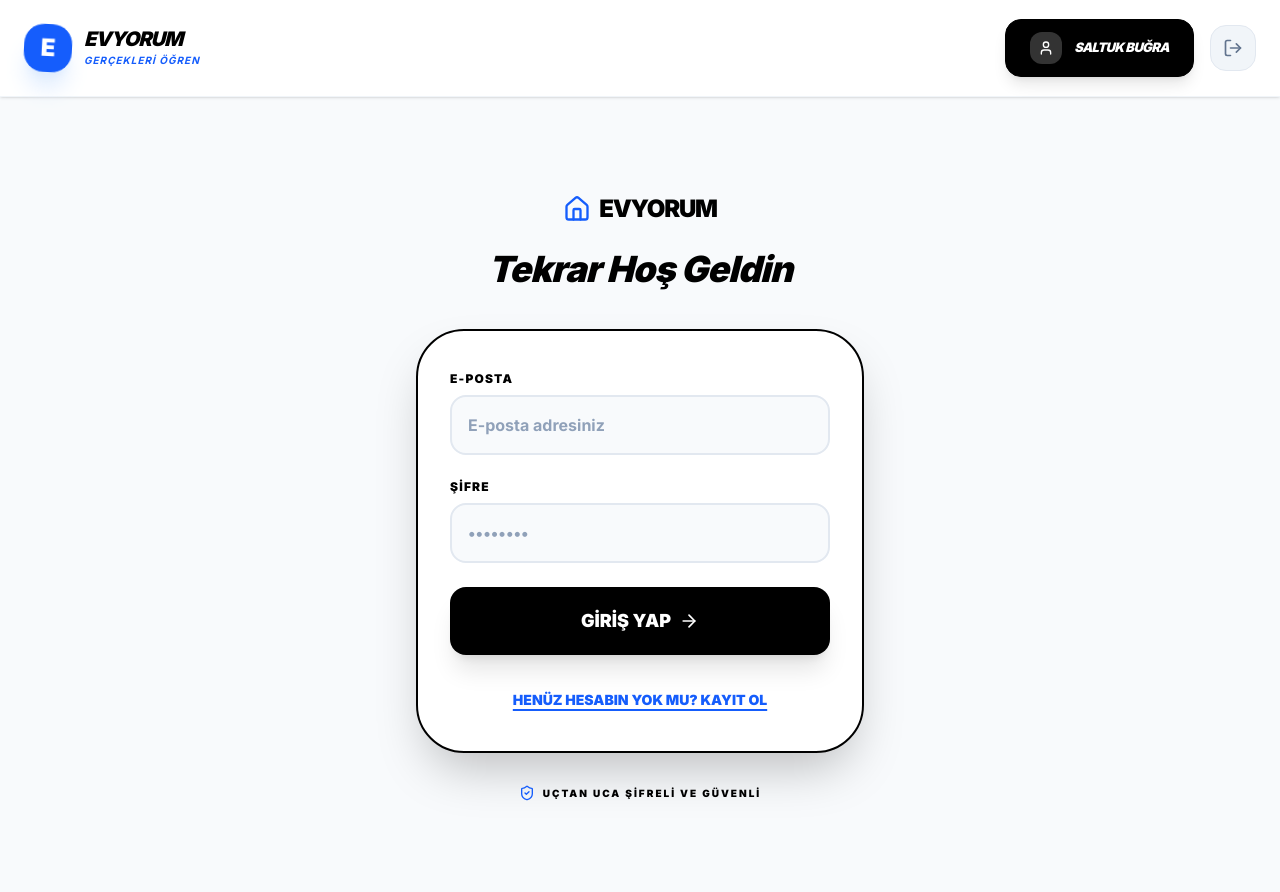
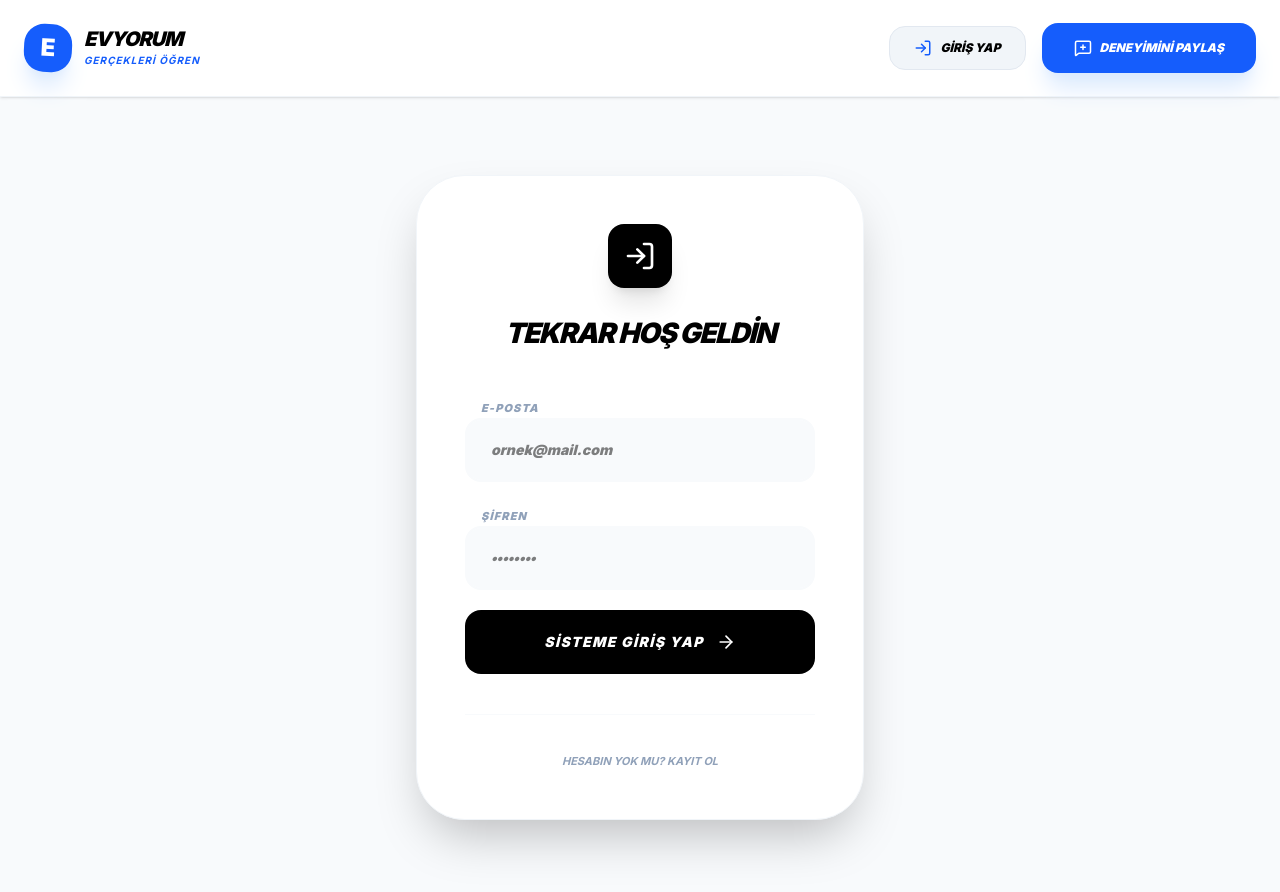
Before and after one commit to sbhdog13-ux/evyorum, a Next.js app: page /giris in a window 1280 px wide. Shown: the top 892 px of the page. Built offline with nearby package versions, Linux system fonts and the light colour scheme.

Commit message:
Logo renkleri ve giris yap butonu duzeltildi

```diff
--- a/app/giris/page.tsx
+++ b/app/giris/page.tsx
@@ -1,110 +1,58 @@
 "use client";
-import React, { useState } from 'react';
-import { Mail, Lock, User, ArrowRight, Home, ShieldCheck } from 'lucide-react';
-import Link from 'next/link';
-import { useRouter } from 'next/navigation';
 
-export default function AuthPage() {
-  const [isLogin, setIsLogin] = useState(true);
-  const [kvkkAccepted, setKvkkAccepted] = useState(false);
-  const [error, setError] = useState("");
-  const router = useRouter();
+import { useState } from 'react';
+import { LogIn, Mail, Lock, User, ArrowRight, UserPlus } from 'lucide-react';
 
-  const handleAuth = (e: React.FormEvent) => {
+export default function GirisKayitSayfasi() {
+  const [mode, setMode] = useState<'giris' | 'kayit'>('giris');
+
+  const handleSubmit = (e: React.FormEvent) => {
     e.preventDefault();
-    if (!isLogin && !kvkkAccepted) {
-      setError("Devam etmek için KVKK ve Aydınlatma metnini onaylamalısınız.");
-      return;
-    }
-    // Giriş yapılmış gibi simüle et
-    localStorage.setItem("user", "Ahmet Yılmaz");
-    router.push('/');
+
+    // BURASI ÇOK ÖNEMLİ: Tarayıcıya "Giriş Yapıldı" notu bırakıyoruz
+    localStorage.setItem('userLoggedIn', 'true');
+    localStorage.setItem('userName', 'SALTUK BUĞRA');
+
+    // Anasayfaya gönderiyoruz
+    window.location.href = '/';
   };
 
   return (
-    <div className="min-h-screen bg-slate-50 flex flex-col justify-center py-12 px-6">
-      <div className="sm:mx-auto sm:w-full sm:max-w-md text-center">
-        <Link href="/" className="inline-flex items-center gap-2 mb-6 group">
-          <Home className="text-blue-600 group-hover:scale-110 transition-transform" size={28} />
-          <span className="text-2xl font-black text-black tracking-tighter">EVYORUM</span>
-        </Link>
-        <h2 className="text-4xl font-black text-black tracking-tight italic">
-          {isLogin ? 'Tekrar Hoş Geldin' : 'Aramıza Katıl'}
-        </h2>
+    <div className="min-h-screen bg-slate-50 flex items-center justify-center p-6 text-black font-sans">
+      <div className="max-w-md w-full bg-white rounded-[3rem] p-12 shadow-2xl border border-slate-100 relative overflow-hidden">
+        <div className="text-center mb-10">
+          <div className="w-16 h-16 bg-black rounded-2xl flex items-center justify-center text-white mx-auto mb-6 shadow-xl">
+            {mode === 'giris' ? <LogIn size={32} /> : <UserPlus size={32} />}
+          </div>
+          <h1 className="text-[28px] font-black uppercase italic tracking-tighter mb-2">
+            {mode === 'giris' ? 'TEKRAR HOŞ GELDİN' : 'YENİ HESAP AÇ'}
+          </h1>
         </div>
 
-      <div className="mt-10 sm:mx-auto sm:w-full sm:max-w-md">
-        <div className="bg-white py-10 px-8 shadow-2xl rounded-[3rem] border-2 border-black">
-          <form className="space-y-6" onSubmit={handleAuth}>
-            {!isLogin && (
-              <div>
-                <label className="block text-xs font-black text-black mb-2 uppercase tracking-widest">AD SOYAD</label>
-                <input
-                  type="text"
-                  required
-                  className="block w-full p-4 bg-slate-50 border-2 border-slate-200 rounded-2xl focus:border-black outline-none transition-all font-bold text-black placeholder:text-slate-400"
-                  placeholder="Örn: Ahmet Yılmaz"
-                />
+        <form onSubmit={handleSubmit} className="space-y-5">
+          {mode === 'kayit' && (
+            <div className="space-y-2">
+              <label className="text-[11px] font-black uppercase italic tracking-widest ml-4 text-slate-400">ADIN VE SOYADIN</label>
+              <input type="text" required placeholder="ÖRN: SALTUK BUĞRA" className="w-full h-16 bg-slate-50 border-2 border-slate-50 rounded-2xl px-6 text-[14px] font-black italic focus:outline-none focus:border-blue-600 transition-all" />
             </div>
           )}
-
-            <div>
-              <label className="block text-xs font-black text-black mb-2 uppercase tracking-widest">E-POSTA</label>
-              <input
-                type="email"
-                required
-                className="block w-full p-4 bg-slate-50 border-2 border-slate-200 rounded-2xl focus:border-black outline-none transition-all font-bold text-black placeholder:text-slate-400"
-                placeholder="E-posta adresiniz"
-              />
+          <div className="space-y-2">
+            <label className="text-[11px] font-black uppercase italic tracking-widest ml-4 text-slate-400">E-POSTA</label>
+            <input type="email" required placeholder="ornek@mail.com" className="w-full h-16 bg-slate-50 border-2 border-slate-50 rounded-2xl px-6 text-[14px] font-black italic focus:outline-none focus:border-blue-600 transition-all" />
           </div>
-
-            <div>
-              <label className="block text-xs font-black text-black mb-2 uppercase tracking-widest">ŞİFRE</label>
-              <input
-                type="password"
-                required
-                className="block w-full p-4 bg-slate-50 border-2 border-slate-200 rounded-2xl focus:border-black outline-none transition-all font-bold text-black placeholder:text-slate-400"
-                placeholder="••••••••"
-              />
+          <div className="space-y-2">
+            <label className="text-[11px] font-black uppercase italic tracking-widest ml-4 text-slate-400">ŞİFREN</label>
+            <input type="password" required placeholder="••••••••" className="w-full h-16 bg-slate-50 border-2 border-slate-50 rounded-2xl px-6 text-[14px] font-black italic focus:outline-none focus:border-blue-600 transition-all" />
           </div>
-
-            {!isLogin && (
-              <div className="flex flex-col gap-2 bg-slate-50 p-4 rounded-2xl border border-slate-200">
-                <div className="flex items-start gap-3">
-                  <input
-                    type="checkbox"
-                    id="kvkk"
-                    checked={kvkkAccepted}
-                    onChange={(e) => setKvkkAccepted(e.target.checked)}
-                    className="mt-1 w-5 h-5 rounded border-2 border-black cursor-pointer accent-blue-600"
-                  />
-                  <label htmlFor="kvkk" className="text-[11px] text-black font-bold leading-tight cursor-pointer">
-                    <span className="text-blue-600 underline">KVKK Aydınlatma Metni</span>'ni okudum ve kabul ediyorum.
-                  </label>
-                </div>
-                {error && <p className="text-red-600 text-[10px] font-black uppercase tracking-tighter">{error}</p>}
-              </div>
-            )}
-
-            <button type="submit" className="w-full bg-black text-white p-5 rounded-2xl font-black text-lg shadow-xl hover:bg-blue-600 transition-all flex items-center justify-center gap-2">
-              {isLogin ? 'GİRİŞ YAP' : 'KAYIT OL'}
-              <ArrowRight size={20} />
+          <button type="submit" className="w-full h-16 bg-black text-white rounded-2xl text-[14px] font-black uppercase italic tracking-widest hover:bg-blue-600 transition-all flex items-center justify-center gap-3">
+            {mode === 'giris' ? 'SİSTEME GİRİŞ YAP' : 'HESABI OLUŞTUR'} <ArrowRight size={20} />
           </button>
         </form>
 
-          <div className="mt-8 text-center">
-            <button
-              onClick={() => {setIsLogin(!isLogin); setError("");}}
-              className="text-sm font-black text-blue-600 hover:text-black transition-colors underline decoration-2 underline-offset-4"
-            >
-              {isLogin ? 'HENÜZ HESABIN YOK MU? KAYIT OL' : 'ZATEN ÜYE MİSİN? GİRİŞ YAP'}
+        <div className="mt-10 text-center border-t border-slate-50 pt-8">
+          <button onClick={() => setMode(mode === 'giris' ? 'kayit' : 'giris')} className="text-[11px] font-bold text-slate-400 uppercase italic hover:text-blue-600">
+            {mode === 'giris' ? "Hesabın yok mu? KAYIT OL" : "Zaten hesabın var mı? GİRİŞ YAP"}
           </button>
-          </div>
-        </div>
-
-        <div className="mt-8 flex justify-center items-center gap-2 text-black text-[10px] font-black uppercase tracking-[0.2em]">
-          <ShieldCheck size={16} className="text-blue-600" />
-          Uçtan uca şifreli ve güvenli
         </div>
       </div>
     </div>
--- a/app/layout.tsx
+++ b/app/layout.tsx
@@ -1,20 +1,44 @@
 "use client";
 
+import { useState, useEffect } from "react";
 import { Inter } from "next/font/google";
 import "./globals.css";
 import Link from "next/link";
-import { User, LogOut } from "lucide-react";
+import { User, LogOut, MessageSquarePlus, LogIn } from "lucide-react";
+import { useRouter } from "next/navigation";
 
 const inter = Inter({ subsets: ["latin"] });
 
 export default function RootLayout({ children }: { children: React.ReactNode }) {
-  const userName = "SALTUK BUĞRA";
+  const [isLoggedIn, setIsLoggedIn] = useState(false);
+  const [userName, setUserName] = useState("");
+  const router = useRouter();
+
+  useEffect(() => {
+    const savedLogin = localStorage.getItem('userLoggedIn');
+    const savedName = localStorage.getItem('userName');
+    if (savedLogin === 'true') {
+      setIsLoggedIn(true);
+      setUserName(savedName || "SALTUK BUĞRA");
+    }
+  }, []);
+
+  const handleLogout = () => {
+    if (confirm('Çıkış yapmak istiyor musunuz?')) {
+      localStorage.removeItem('userLoggedIn');
+      localStorage.removeItem('userName');
+      setIsLoggedIn(false);
+      window.location.href = '/';
+    }
+  };
 
   return (
     <html lang="tr">
       <body className={inter.className}>
         <header className="sticky top-0 z-[100] bg-white border-b border-slate-100 shadow-sm">
           <div className="max-w-7xl mx-auto px-6 h-24 flex items-center justify-between">
+
+            {/* LOGO: Mavi rengi geri ekledik */}
             <Link href="/" className="flex items-center gap-3">
               <div className="w-12 h-12 bg-blue-600 rounded-[1.25rem] flex items-center justify-center text-white font-black text-2xl rotate-3 shadow-xl shadow-blue-100">E</div>
               <div className="flex flex-col text-left">
@@ -24,23 +48,28 @@ export default function RootLayout({ children }: { children: React.ReactNode })
             </Link>
 
             <div className="flex items-center gap-4">
-              {/* Profil Linki - ARTIK AKTİF */}
-              <Link href="/profil" className="flex items-center gap-3 bg-black px-6 py-3 rounded-2xl transition-all hover:bg-blue-600 group border border-black shadow-lg shadow-black/10">
-                <div className="w-8 h-8 bg-white/20 rounded-xl flex items-center justify-center text-white">
-                  <User size={16} />
-                </div>
-                <span className="text-[13px] font-black uppercase italic tracking-tighter text-white">
-                  {userName}
-                </span>
+              {isLoggedIn ? (
+                <>
+                  <Link href="/profil" className="flex items-center gap-3 bg-black px-6 py-3 rounded-2xl transition-all hover:bg-slate-800 border border-black shadow-lg shadow-black/10">
+                    <div className="w-8 h-8 bg-white/20 rounded-xl flex items-center justify-center text-white"><User size={16} /></div>
+                    <span className="text-[13px] font-black uppercase italic tracking-tighter text-white">{userName}</span>
+                  </Link>
+                  <button onClick={handleLogout} className="p-3 bg-slate-100 rounded-2xl text-slate-400 hover:text-red-600 transition-all border border-slate-200"><LogOut size={20} /></button>
+                </>
+              ) : (
+                /* GİRİŞ YAP BUTONU: Silikliği giderildi, belirginleştirildi */
+                <Link href="/giris" className="flex items-center gap-2 bg-slate-100 px-6 py-3 rounded-2xl font-black uppercase italic text-[12px] text-black border border-slate-200 hover:bg-slate-200 transition-all">
+                  <LogIn size={18} className="text-blue-600" /> GİRİŞ YAP
+                </Link>
+              )}
+
+              <Link
+                href="/yorum-yap"
+                onClick={(e) => { if(!isLoggedIn) { e.preventDefault(); router.push('/giris'); } }}
+                className="bg-blue-600 text-white px-8 py-4 rounded-2xl font-black uppercase italic text-[12px] flex items-center gap-2 shadow-xl shadow-blue-100 hover:bg-black transition-all"
+              >
+                <MessageSquarePlus size={18} /> DENEYİMİNİ PAYLAŞ
               </Link>
-
-              {/* Çıkış Butonu - ARTIK AKTİF */}
-              <button
-                onClick={() => { if(confirm('Çıkış yapmak istiyor musunuz?')) window.location.href = '/'; }}
-                className="p-3 bg-slate-100 text-slate-500 hover:text-red-600 hover:bg-red-50 rounded-2xl transition-all border border-slate-200"
-              >
-                <LogOut size={20} />
-              </button>
             </div>
           </div>
         </header>
```
Lines whose indentation alone changed are shown as unchanged.
